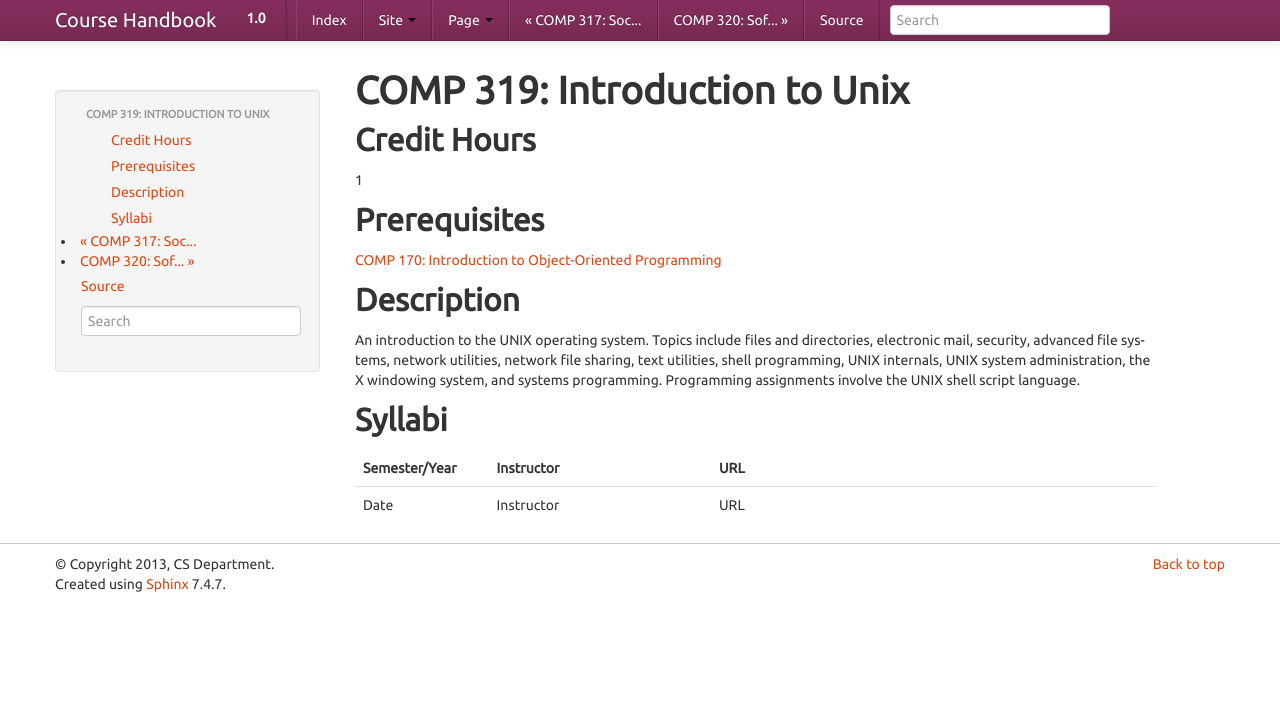
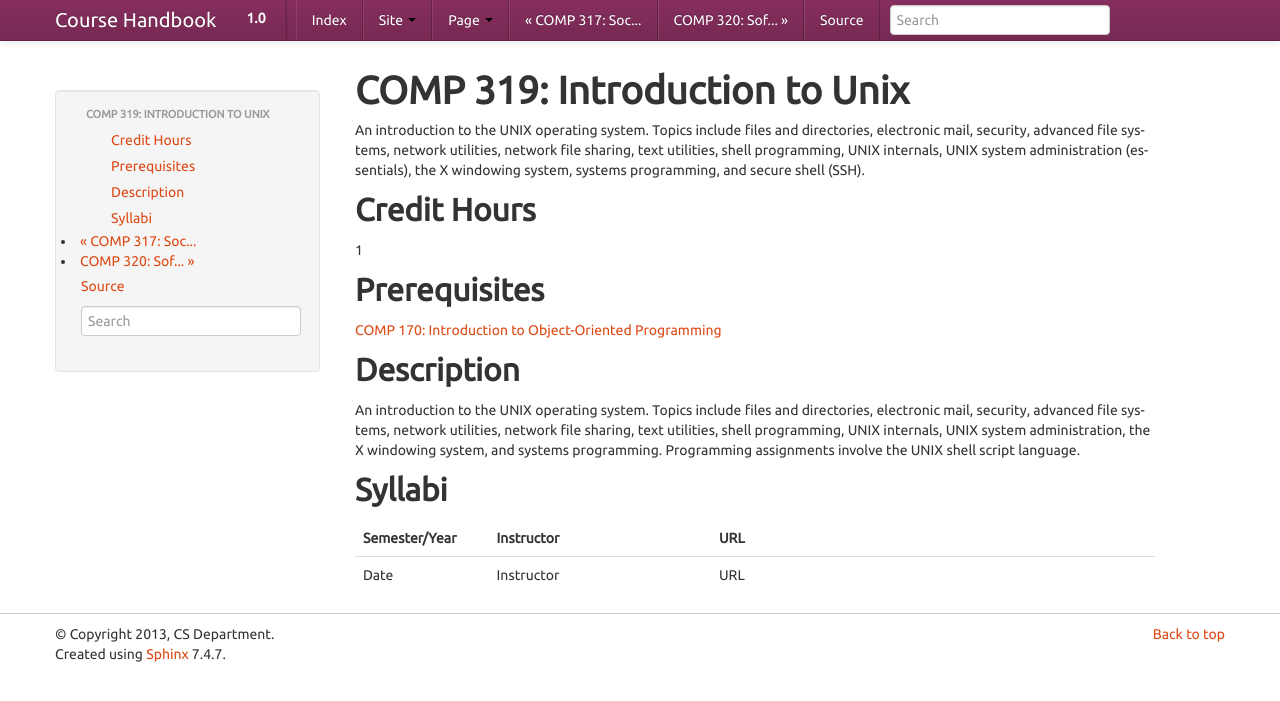
Before and after one commit to kyang5/coursedescriptions, a Sphinx documentation site: the page built from source/comp319.rst, in a window 1280 px wide. Shown: the top 701 px of the page. Built offline with Sphinx 7.4.7, drawn with Linux system fonts in a browser that asks for light colours.

Commit message:
Updated COMP 319

```diff
--- a/source/comp319.rst
+++ b/source/comp319.rst
@@ -1,5 +1,9 @@
 COMP 319: Introduction to Unix
 ==============================
+
+An introduction to the UNIX operating system. Topics include files and directories, electronic mail, security, advanced file systems,
+network utilities, network file sharing, text utilities, shell programming, UNIX internals, UNIX system administration (essentials),
+the X windowing system, systems programming, and secure shell (SSH).
 
 Credit Hours
 -----------------------
@@ -13,7 +17,6 @@ Prerequisites
 
 Description
 --------------------
-
 
 An introduction to the UNIX operating system. Topics include files and
 directories, electronic mail, security, advanced file systems, network
```
